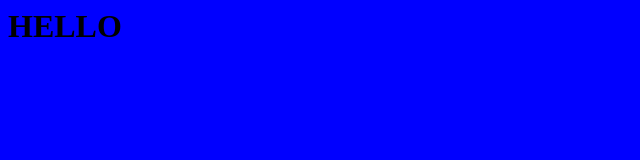
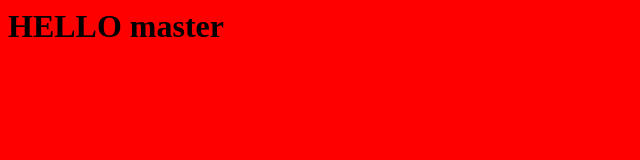
Before and after one commit to androskin/temp1, a plain HTML site: page index.html in a window 1280 px wide. Shown: the whole page, without its empty margins (0-640 px from the left). Drawn offline with Linux system fonts and the light colour scheme.

Commit message:
master version red with h1

```diff
--- a/index.html
+++ b/index.html
@@ -1,7 +1,7 @@
 <html>
-	<body bgcolor="blue">
+	<body bgcolor="red">
 
-		<h1>HELLO</h1>
+		<h1>HELLO master</h1>
 
 	</body>
 </html>
```
